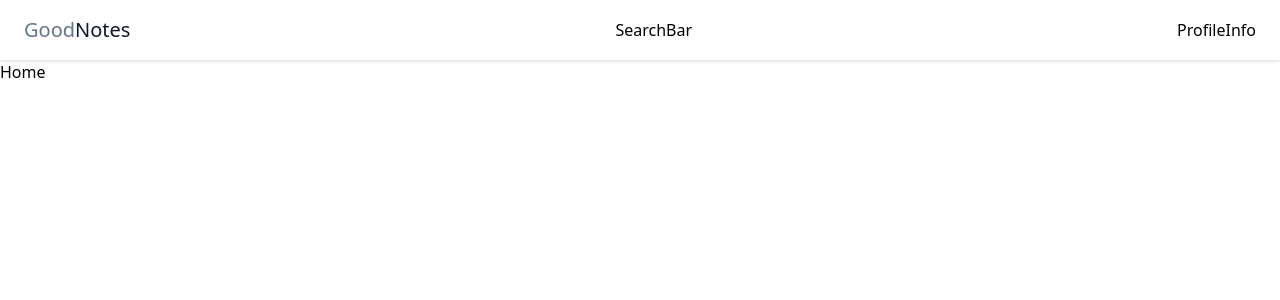
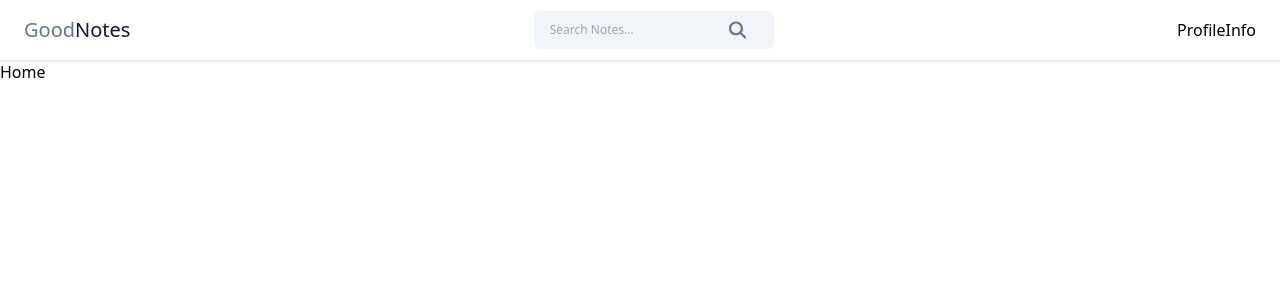
Before and after one commit to Ahmed-Silat/Notes-App, a React (Vite) app in the folder frontend/: page / in a window 1280 px wide. Shown: the top 300 px of the page. Built offline with nearby package versions, Linux system fonts and the light colour scheme.

Commit message:
Navbar search component UI

```diff
--- a/frontend/package.json
+++ b/frontend/package.json
@@ -13,6 +13,7 @@
     "axios": "^1.7.9",
     "react": "^18.3.1",
     "react-dom": "^18.3.1",
+    "react-icons": "^5.4.0",
     "react-router-dom": "^6.28.0",
     "toastify": "^2.0.1"
   },
--- a/frontend/src/components/Navbar.jsx
+++ b/frontend/src/components/Navbar.jsx
@@ -1,8 +1,16 @@
-import React from "react";
+import React, { useState } from "react";
 import SearchBar from "./SearchBar/SearchBar";
 import ProfileInfo from "./Cards/ProfileInfo";
 
 const Navbar = () => {
+  const [searchQuery, setSearchQuery] = useState("");
+
+  const handleSearch = () => {};
+
+  const onClearSearch = () => {
+    setSearchQuery("");
+  };
+
   return (
     <div className="bg-white flex items-center justify-between px-6 py-2 drop-shadow">
       <h2 className="text-xl font-medium text-black py-2">
@@ -10,7 +18,12 @@ const Navbar = () => {
         <span className="text-slate-900">Notes</span>
       </h2>
 
-      <SearchBar />
+      <SearchBar
+        value={searchQuery}
+        onChange={({ target }) => setSearchQuery(target.value)}
+        handleSearch={handleSearch}
+        onClearSearch={onClearSearch}
+      />
 
       <ProfileInfo />
     </div>
--- a/frontend/src/components/SearchBar/SearchBar.jsx
+++ b/frontend/src/components/SearchBar/SearchBar.jsx
@@ -1,7 +1,31 @@
 import React from "react";
+import { FaMagnifyingGlass } from "react-icons/fa6";
+import { IoMdClose } from "react-icons/io";
 
-const SearchBar = () => {
-  return <div>SearchBar</div>;
+const SearchBar = ({ value, onChange, handleSearch, onClearSearch }) => {
+  return (
+    <div className="w-40 sm:w-60 md:wd-80 flex items-center px-4 bg-slate-100 rounded-md">
+      <input
+        type="text"
+        placeholder="Search Notes..."
+        className="w-full text-xs bg-transparent py-[11px] outline-none"
+        value={value}
+        onChange={onChange}
+      />
+
+      {value && (
+        <IoMdClose
+          className="text-slate-500 text-xl cursor-pointer hover:text-black mr-3"
+          onClick={onClearSearch}
+        />
+      )}
+
+      <FaMagnifyingGlass
+        className="text-slate-500 text-xl cursor-pointer hover:text-black mr-3"
+        onClick={handleSearch}
+      />
+    </div>
+  );
 };
 
 export default SearchBar;
```
Also changed, not shown: 1 other file (tests, documents, lock files or other folders).
